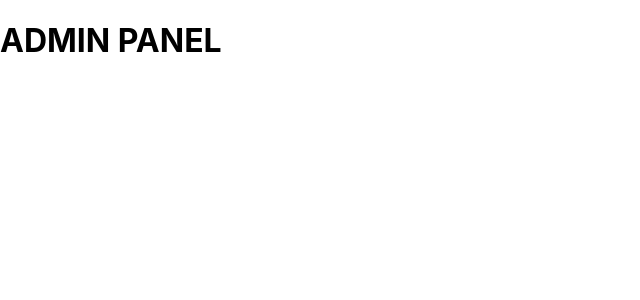
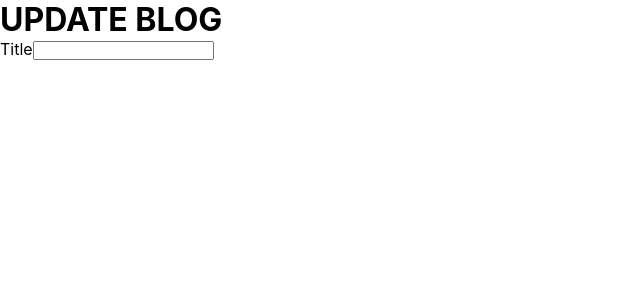
Before and after one commit to jkemboe/blog, a React (Create React App) app in the folder client/: page /admin in a window 1280 px wide. Shown: the top 300 px of the page, without its empty margins (0-640 px from the left). Built offline with nearby package versions, Linux system fonts and the light colour scheme.

Commit message:
Admin Page

```diff
--- a/client/src/components/adminpanel/adminpanel.css
+++ b/client/src/components/adminpanel/adminpanel.css
@@ -0,0 +1,4 @@
+*{
+    margin: 0;
+    padding: 0;
+}
--- a/client/src/components/adminpanel/adminpanel.js
+++ b/client/src/components/adminpanel/adminpanel.js
@@ -5,7 +5,11 @@ class AdminPanel extends React.Component{
     render(){
         return(
             <div>
-                <h1>ADMIN PANEL</h1>
+                <h1>UPDATE BLOG</h1>
+                <form>
+                    <label>Title</label>
+                    <input type="text"/>
+                </form>
             </div>
         )
     }
```
